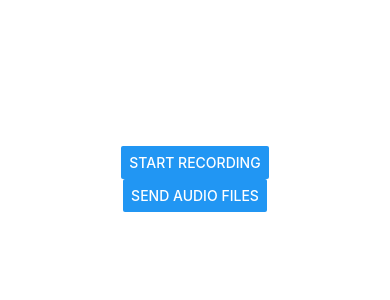
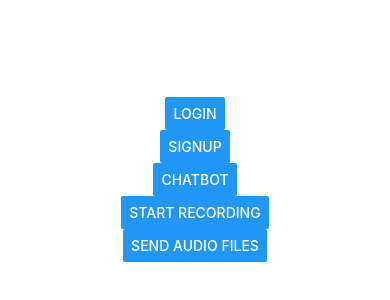
Before and after one commit to david-laugh/gomgomi, a React Native app: screen /Login in a window 390 px wide. Shown: the part 116-416 px from the top of the page. Built offline with nearby package versions, Linux system fonts and the light colour scheme.

Commit message:
Update Login, SignUp, ChatBot API

```diff
--- a/src/screens/Login.js
+++ b/src/screens/Login.js
@@ -103,7 +103,7 @@ const Login = ({ navigation }) => {
             const response = await fetch('http://34.64.69.248:8100/api/voice_chatbot/', {
                 method: 'POST',
                 headers: {
-                    Authorization : 'Token c940dfe459dd8068c392e2e475fb40cd1908155d'
+                    'Authorization' : 'Token c940dfe459dd8068c392e2e475fb40cd1908155d'
                 },
                 body: formdata,
             });
@@ -117,6 +117,79 @@ const Login = ({ navigation }) => {
             setLoading(false);
         }
     };
+
+    const [isLoading, setIsLoading] = useState(false);
+
+    const login = async () => {
+        setIsLoading(true);
+        try {
+            const response = await fetch('http://34.64.69.248:8100/login/', {
+                method: 'POST',
+                headers: {
+                    Accept: 'application/json',
+                    'Content-Type' : 'application/json',
+                },
+                body: JSON.stringify({
+                    id: 'user2',
+                    password: '12345678',
+                }),
+            }, 3000);
+            const json = await response.json();
+            console.log(json);
+        } catch (error) {
+            console.error(error);
+        } finally {
+            setIsLoading(false);
+        }
+    };
+
+    const signup = async () => {
+        setIsLoading(true);
+        try {
+            const response = await fetch('http://34.64.69.248:8100/register/', {
+                method: 'POST',
+                headers: {
+                    Accept: 'application/json',
+                    'Content-Type' : 'application/json',
+                },
+                body: JSON.stringify({
+                    id: 'test33',
+                    password: '12345678',
+                    email: 'test33@gomgomi.com'
+                }),
+            }, 3000);
+            const json = await response.json();
+            console.log(json);
+        } catch (error) {
+            console.error(error);
+        } finally {
+            setIsLoading(false);
+        }
+    };
+
+    const chatbot = async () => {
+        setIsLoading(true);
+        try {
+            const response = await fetch('http://34.64.69.248:8100/api/chatbot/', {
+                method: 'POST',
+                headers: {
+                    Accept: 'application/json',
+                    'Content-Type' : 'application/json',
+                    'Authorization' : 'Token 0516b76236f56e6615b1a53e1edb7716da36808f'
+                },
+                body: JSON.stringify({
+                    sent : '지금 뭐해?'
+                }),
+            }, 3000);
+            const json = await response.json();
+            console.log(json);
+        } catch (error) {
+            console.error(error);
+        } finally {
+            setIsLoading(false);
+        }
+    };
+
 
     function getDurationFormatted(millis) {
         const minutes = millis / 1000 / 60;
@@ -154,6 +227,18 @@ const Login = ({ navigation }) => {
                     justifyContent: 'center'
                 }}
             >
+                <Button
+                    title={'login'}
+                    onPress={login}
+                />
+                <Button
+                    title={'signup'}
+                    onPress={signup}
+                />
+                <Button
+                    title={'chatbot'}
+                    onPress={chatbot}
+                />
                 <Text>{message}</Text>
                 <Button
                     title={recording ? 'Stop Recording' : 'Start Recording'}
```
